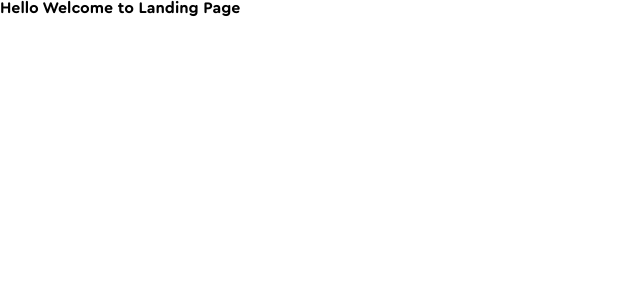
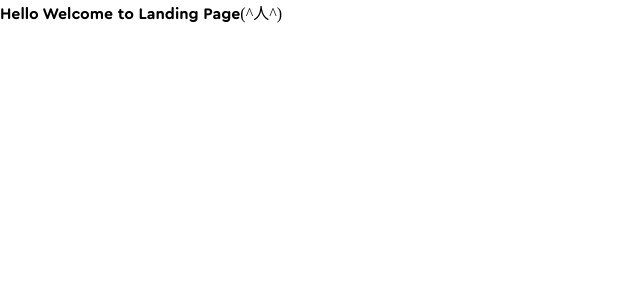
Before and after one commit to dhanushramudri/intern.ai, a React (Create React App) app: page / in a window 1280 px wide. Shown: the top 300 px of the page, without its empty margins (0-640 px from the left). Built offline with nearby package versions, Linux system fonts and the light colour scheme; a web font is replaced by a local one.

Commit message:
small changes

```diff
--- a/src/components/Home.jsx
+++ b/src/components/Home.jsx
@@ -3,7 +3,7 @@ import { Navigate } from "react-router-dom";
 import Login from "./Login/Login";
 
 const Home = ({ message }) => {
-  return <div>Hello Welcome to Landing Page</div>;
+  return <div>Hello Welcome to Landing Page(^人^)</div>;
 };
 
 export default Home;
```
